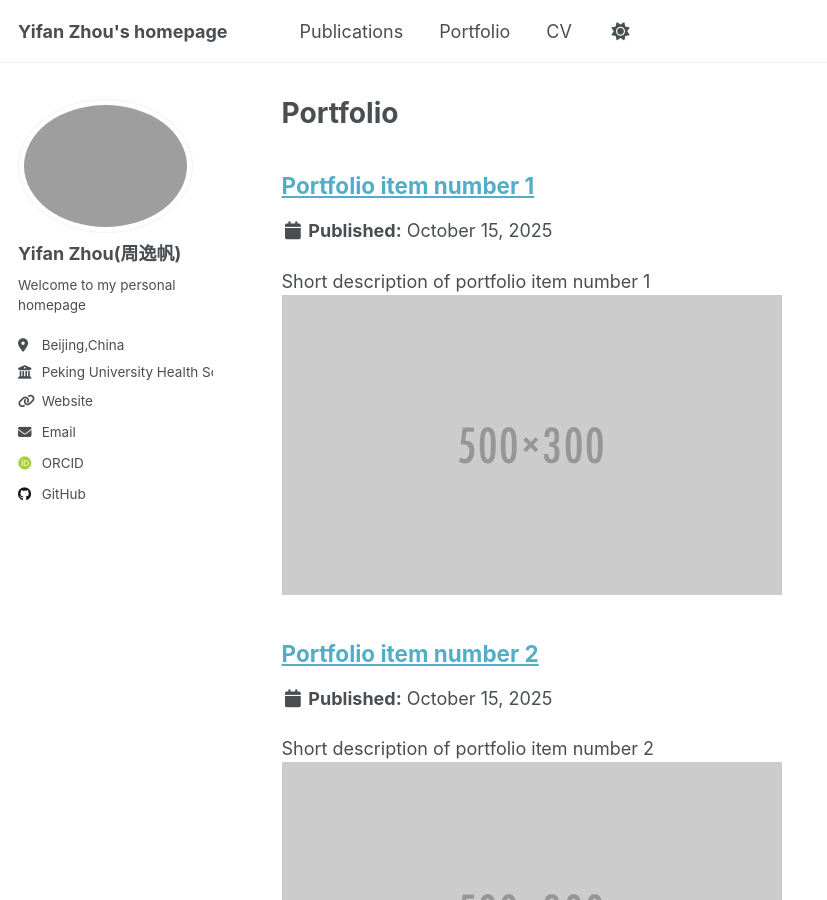
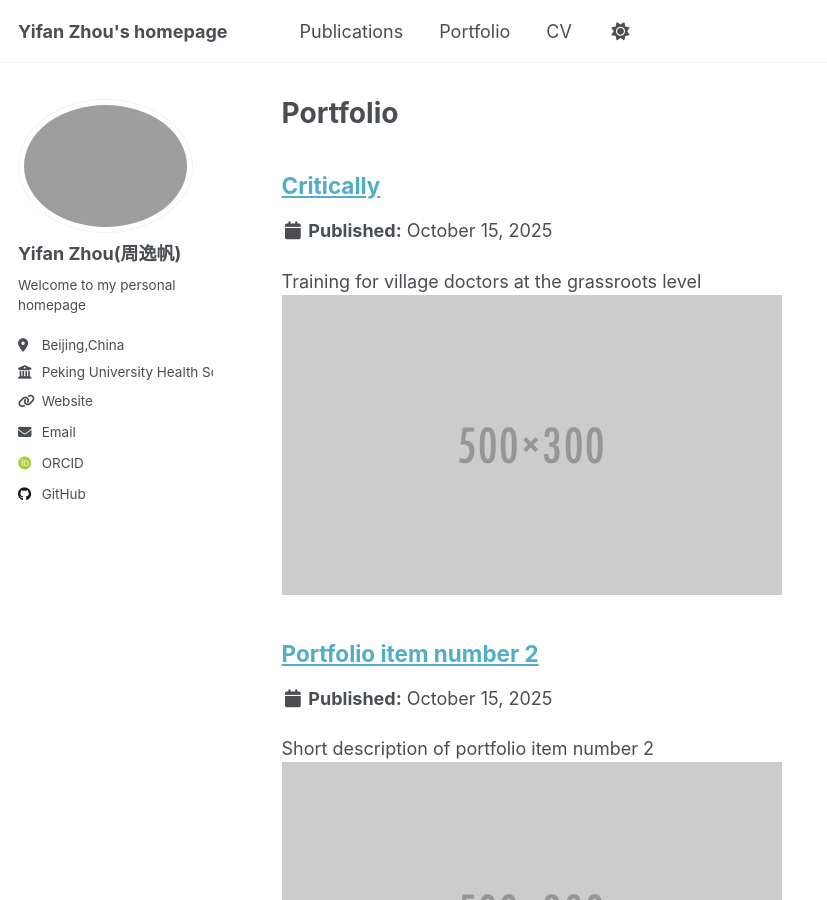
Before and after one commit to zyf20261/zyf20261.github.io, a Jekyll site: the page built from _pages/portfolio.html, in a window 1280 px wide and 900 px high. Shown: the whole window, without its empty margins (0-827 px from the left). Built offline with Jekyll 4.4.1, drawn with Linux system fonts in a browser that asks for light colours; some web fonts are replaced; a script that is not in the unit is left out.

Commit message:
Update portfolio-1.md

```diff
--- a/_portfolio/portfolio-1.md
+++ b/_portfolio/portfolio-1.md
@@ -1,6 +1,6 @@
 ---
-title: "Portfolio item number 1"
-excerpt: "Short description of portfolio item number 1<br/><img src='/images/500x300.png'>"
+title: "Critically"
+excerpt: "Training for village doctors at the grassroots level<br/><img src='/images/500x300.png'>"
 collection: portfolio
 ---
 
```
